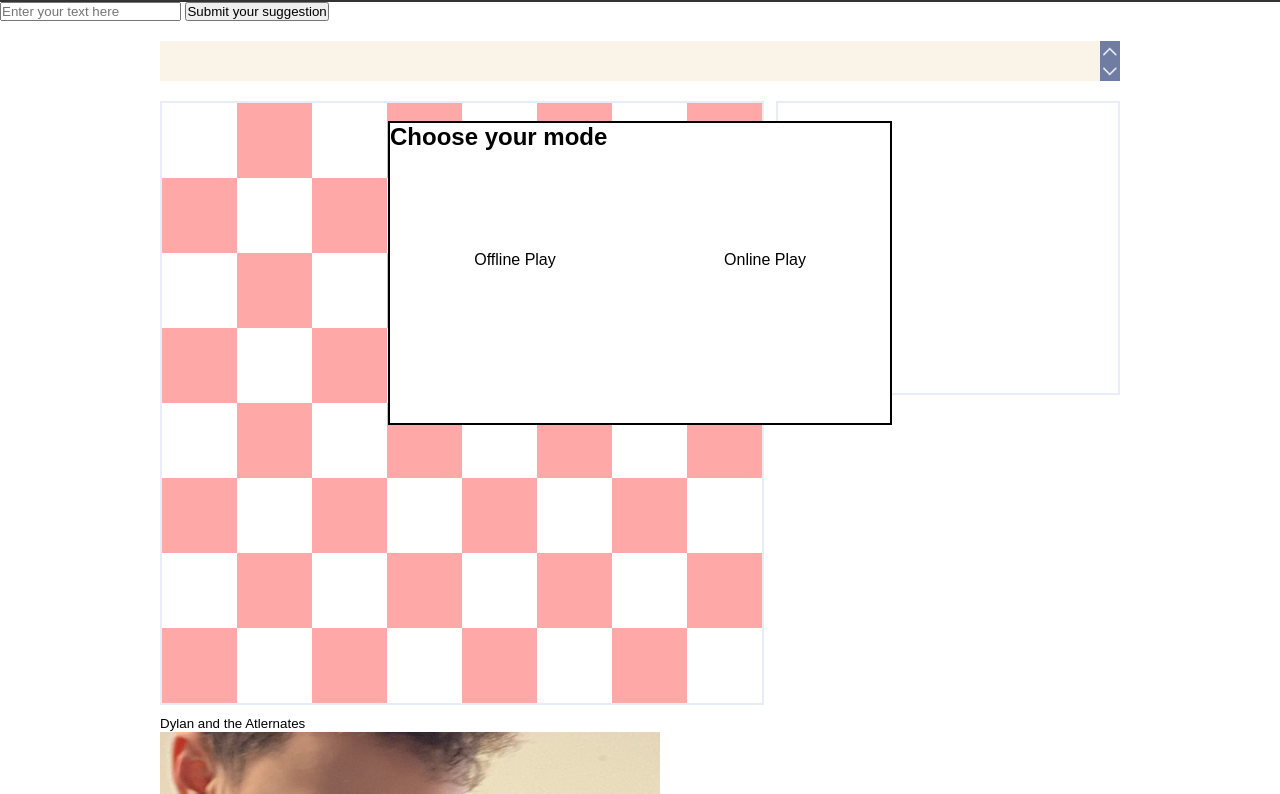
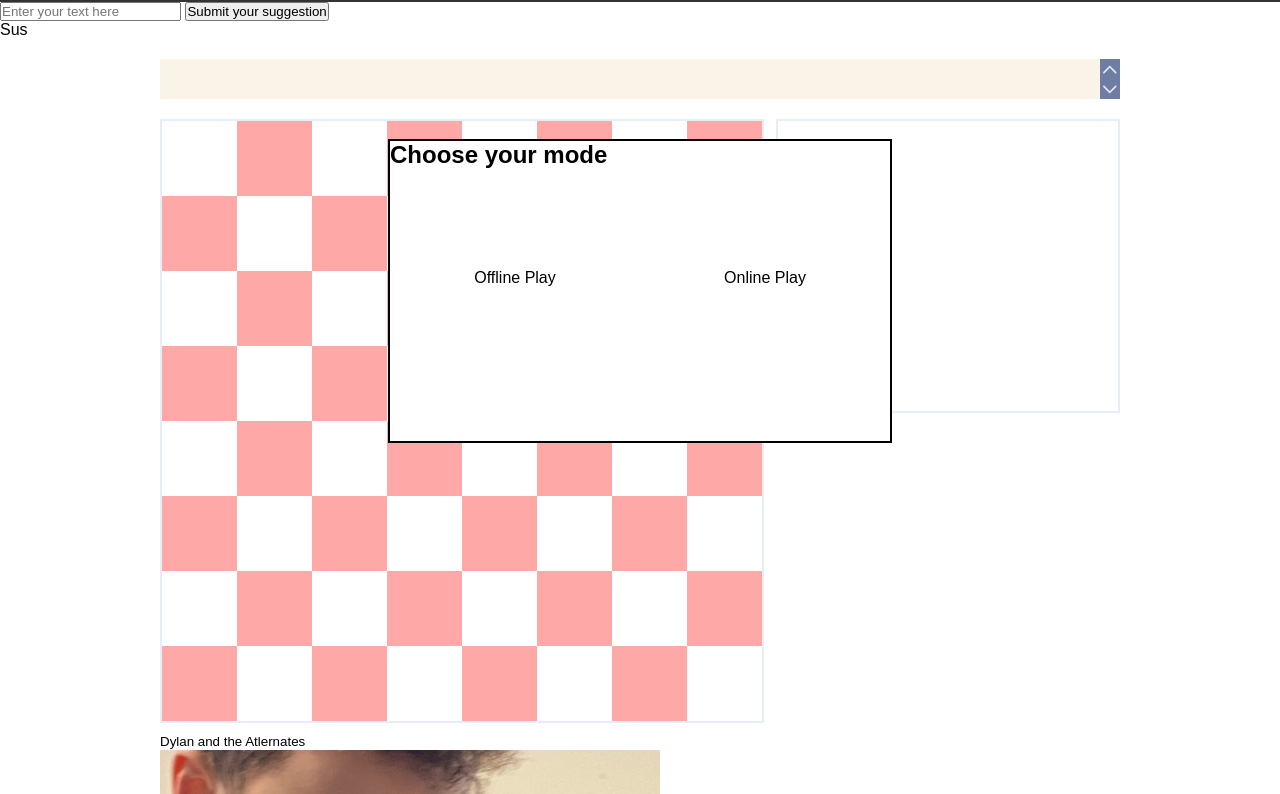
Before and after one commit to AlessandroCanto/_AnarchyChess_, a website: page main.html in a window 1280 px wide. Shown: the part 54-848 px from the top of the page. Drawn offline with nearby package versions, Linux system fonts and the light colour scheme; a web font is replaced by a local one.

Commit message:
Update main.html

```diff
--- a/main.html
+++ b/main.html
@@ -24,6 +24,7 @@
             </nav>
 	    <input type="text" id="inputBox" placeholder="Enter your text here">
     	    <button id="saveBtn">Submit your suggestion </button>
+	    <div id= "displayBox"> Sus</div>
 	    <div id="wrapper">
 			<div id="container" class="clearfix">
 
```
